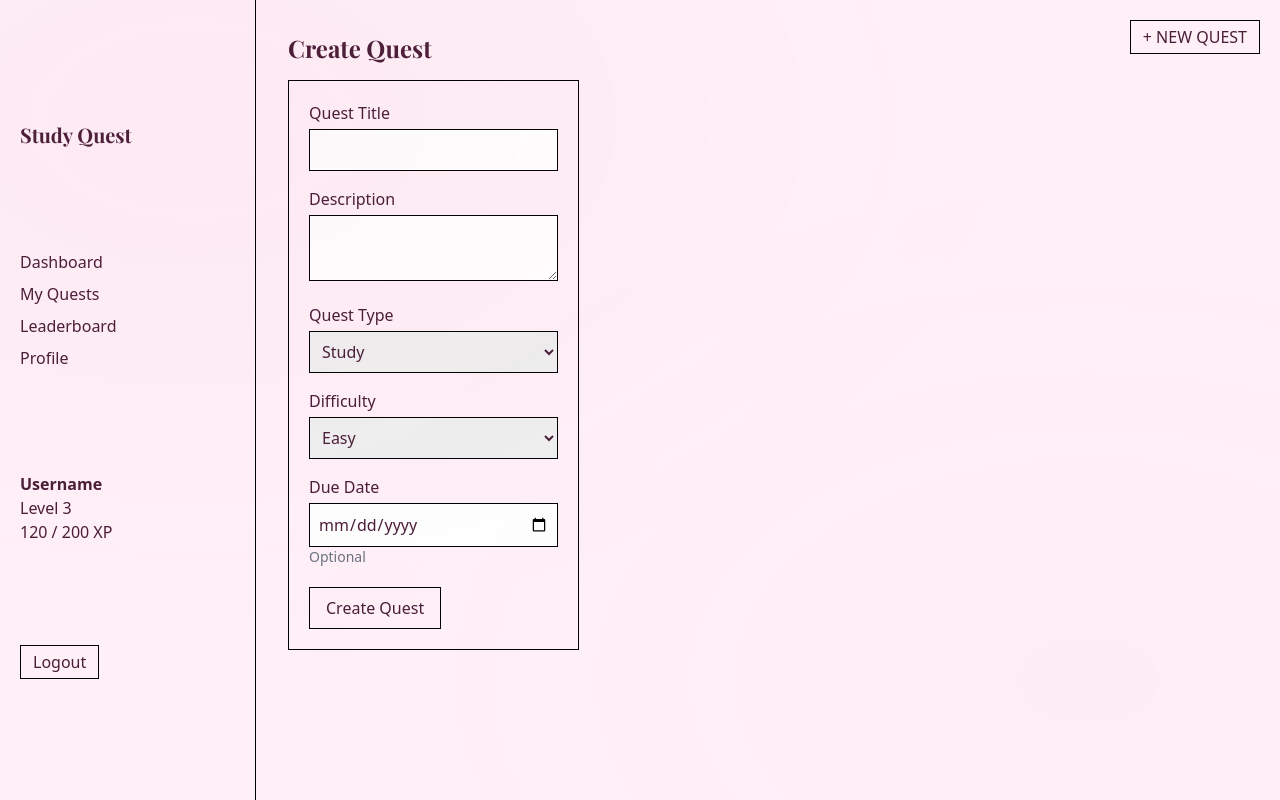
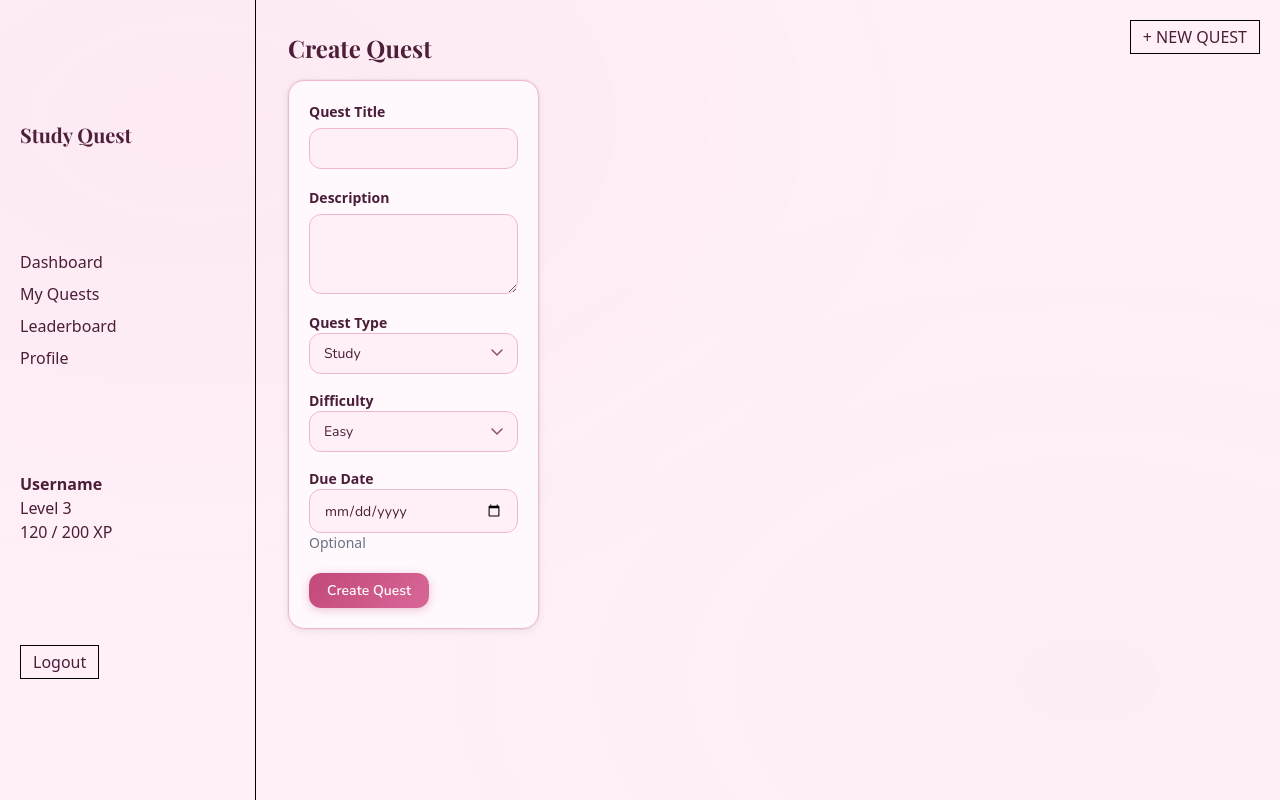
Before and after one commit to sjiang0/CITS3403-Group-Project, a Flask app: page /create-quest in a window 1280 px wide. Run offline with Flask 3, Linux system fonts and the light colour scheme; some libraries are stand-ins or nearby versions; some web fonts are replaced.

Commit message:
add custom classes from style.css to elements in create quest

```diff
--- a/studyquest/app/templates/create_quest.html
+++ b/studyquest/app/templates/create_quest.html
@@ -6,26 +6,26 @@
 
 <h2 class="text-2xl font-bold mb-4">Create Quest</h2>
 
-<section class="border border-black p-5">
+<section class="card">
 
-  <form  method="POST" action="{{ url_for('create_quest') }}">
+  <form method="POST" action="{{ url_for('create_quest') }}">
 
     <!-- QUEST TITLE -->
-    <div class="mb-4">
-      <label class="block mb-1">Quest Title</label>
-      <input type="text"  name="title" class="w-full border border-black p-2">
+    <div class="form-group">
+      <label class="form-label">Quest Title</label>
+      <input type="text" name="title" class="form-input">
     </div>
 
     <!-- DESCRIPTION -->
-    <div class="mb-4">
-      <label class="block mb-1">Description</label>
-      <textarea name="description" class="w-full border border-black p-2"></textarea>
+    <div class="form-group">
+      <label class="form-label">Description</label>
+      <textarea name="description" class="form-textarea"></textarea>
     </div>
 
     <!-- QUEST TYPE -->
     <div class="mb-4">
-      <label class="block mb-1">Quest Type</label>
-      <select name="quest_type" class="w-full border border-black p-2">
+      <label class="form-label">Quest Type</label>
+      <select name="quest_type" class="form-select">
         <option value="study">Study</option>
         <option value="assignment">Assignment</option>
         <option value="exam">Exam Prep</option>
@@ -35,8 +35,8 @@
 
     <!-- DIFFICULTY -->
     <div class="mb-4">
-      <label class="block mb-1">Difficulty</label>
-      <select name="difficulty" class="w-full border border-black p-2">
+      <label class="form-label">Difficulty</label>
+      <select name="difficulty" class="form-select">
         <option value="easy">Easy</option>
         <option value="medium">Medium</option>
         <option value="hard">Hard</option>
@@ -45,13 +45,13 @@
 
     <!-- DUE DATE -->
     <div class="mb-5">
-      <label class="block mb-1">Due Date</label>
-      <input name="due_date" type="date" class="w-full border border-black p-2">
+      <label class="form-label">Due Date</label>
+      <input name="due_date" type="date" class="form-input">
       <p class="text-sm text-gray-500">Optional</p>
     </div>
 
     <!-- SUBMIT -->
-    <button type="submit" class="border border-black px-4 py-2">
+    <button type="submit" class="btn btn-primary">
       Create Quest
     </button>
 
```
